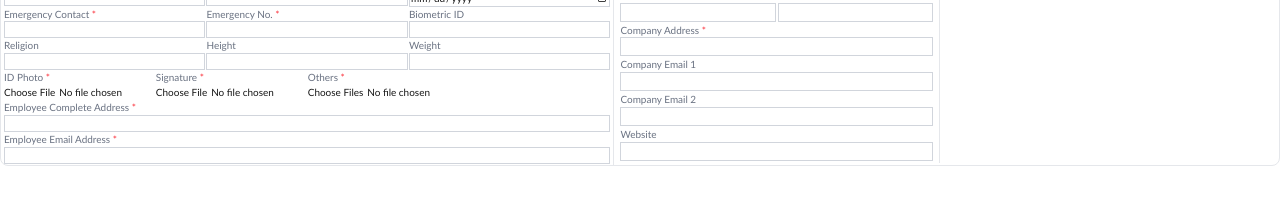
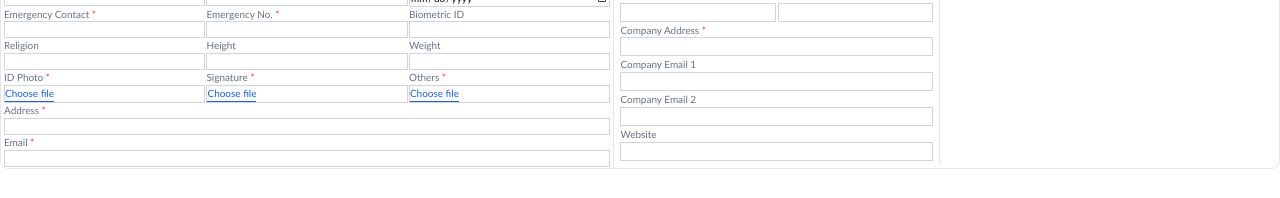
Before and after one commit to leomaredcampos/centralapp-, a Next.js app in the folder frontend/: page /appuserinfo/rightbody/appuserinfoUSERDATA in a window 1280 px wide. Shown: the part 243-441 px from the top of the page. Built offline with nearby package versions, Linux system fonts and the light colour scheme; no server answers.

Commit message:
fix: restore Choose file buttons, fix Address/Email labels

```diff
--- a/frontend/src/app/appuserinfo/rightbody/appuserinfoUSERDATA/components/EmployeeInfoPanel.tsx
+++ b/frontend/src/app/appuserinfo/rightbody/appuserinfoUSERDATA/components/EmployeeInfoPanel.tsx
@@ -58,13 +58,31 @@ export default function EmployeeInfoPanel({ form, onChange }: Props) {
           <div><label className={lbl}>Height</label><input name="userheight" value={form.userheight} onChange={onChange} className={inp} /></div>
           <div><label className={lbl}>Weight</label><input name="userweight" value={form.userweight} onChange={onChange} className={inp} /></div>
         </div>
-        <div className="grid grid-cols-4 gap-[1px] mb-[0px]">
-          <div><label className={lbl}>ID Photo {req}</label><input type="file" name="idphoto" className="w-full text-[clamp(6px,0.58vw,10px)]" /></div>
-          <div><label className={lbl}>Signature {req}</label><input type="file" name="usersign" className="w-full text-[clamp(6px,0.58vw,10px)]" /></div>
-          <div className="col-span-2"><label className={lbl}>Others {req}</label><input type="file" name="requirementsx" multiple className="w-full text-[clamp(6px,0.58vw,10px)]" /></div>
+        <div className="grid grid-cols-3 gap-[1px] mb-[0px]">
+          <div>
+            <label className={lbl}>ID Photo {req}</label>
+            <label className="flex items-center border border-gray-300 p-[0px] cursor-pointer w-full overflow-hidden">
+              <span className="text-blue-600 border-b border-blue-600 text-[clamp(6px,0.58vw,10px)]">Choose file</span>
+              <input type="file" name="idphoto" className="hidden" />
+            </label>
+          </div>
+          <div>
+            <label className={lbl}>Signature {req}</label>
+            <label className="flex items-center border border-gray-300 p-[0px] cursor-pointer w-full overflow-hidden">
+              <span className="text-blue-600 border-b border-blue-600 text-[clamp(6px,0.58vw,10px)]">Choose file</span>
+              <input type="file" name="usersign" className="hidden" />
+            </label>
+          </div>
+          <div>
+            <label className={lbl}>Others {req}</label>
+            <label className="flex items-center border border-gray-300 p-[0px] cursor-pointer w-full overflow-hidden">
+              <span className="text-blue-600 border-b border-blue-600 text-[clamp(6px,0.58vw,10px)]">Choose file</span>
+              <input type="file" name="requirementsx" multiple className="hidden" />
+            </label>
+          </div>
         </div>
-        <div className="mb-[0px]"><label className={lbl}>Employee Complete Address {req}</label><input name="useraddress" value={form.useraddress} onChange={onChange} className={inp} /></div>
-        <div className="mb-[0px]"><label className={lbl}>Employee Email Address {req}</label><input name="emailx" value={form.emailx} onChange={onChange} className={inp} /></div>
+        <div className="mb-[0px]"><label className={lbl}>Address {req}</label><input name="useraddress" value={form.useraddress} onChange={onChange} className={inp} /></div>
+        <div className="mb-[0px]"><label className={lbl}>Email {req}</label><input name="emailx" value={form.emailx} onChange={onChange} className={inp} /></div>
       </div>
     </div>
   );
```
